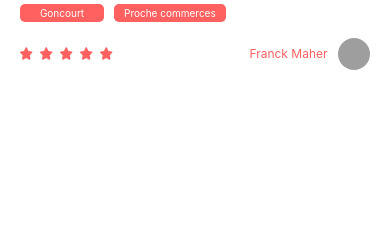
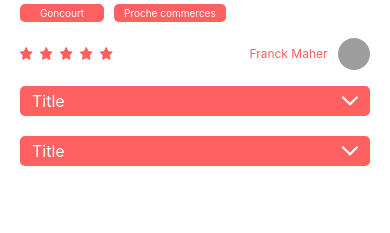
Before and after one commit to PrAndrian/Kasa-app, a React (Create React App) app: page /fiche-logement/0979876d in a window 390 px wide. Shown: the part 412-645 px from the top of the page. Built offline with nearby package versions, Linux system fonts and the light colour scheme; grey boxes are pictures that could not be loaded.

Commit message:
collapse mobile done

```diff
--- a/src/App.module.css
+++ b/src/App.module.css
@@ -322,7 +322,7 @@
     display: flex;
     justify-content: space-between;
     align-items: center;
-    margin : 16px 0;
+    margin-top : 16px;
 }
 
 .star_rating{
@@ -393,3 +393,53 @@
     }
 
 }
+
+/* COLLAPSE ------------------------ */
+
+.collapse_container{
+    display : flex;
+    flex-direction: column;
+    gap : 20px;
+    padding: 16.5px 0;
+}
+
+.collapse{
+    width: 100%;
+}
+
+.collapse_header{
+    display: flex;
+    justify-content: space-between;
+    align-items: center;
+    color: white;
+    background-color: #FF6060;
+    padding : 0 12px;
+    width: 100%;
+    height: 30px;
+    border-radius: 5px;
+}
+
+
+.collapse_icon_active{
+    transform: rotate(-180deg);
+}
+
+.collapse_content{
+    display: none;
+    width: 100%;
+    height: fit-content;
+    padding: 17px 11px ;
+    color : #FF6060;
+    background-color: #F6F6F6;
+    border-radius: 0 0 5px 5px;
+}
+
+.collapse_content_active{
+    display: block;
+}
+
+.collapse_list > *{
+    list-style:none;
+    padding:0;
+    margin:0;
+}
--- a/src/components/Collapse.js
+++ b/src/components/Collapse.js
@@ -0,0 +1,35 @@
+import React, { useState } from 'react'
+import styles from '../App.module.css'
+import chevron_down from '../images/chevron_down.svg'
+
+const Collapse = ({description, equipments }) => {
+
+    const [active, setActive] = useState(false)
+
+    const handleClick = () => {
+        setActive(!active)
+    }
+
+    return (
+        <div onClick={handleClick} className={styles.collapse}>
+            <header className={styles.collapse_header}>
+                <span>Title</span>
+                <img
+                    className={active ? styles.collapse_icon_active : undefined}
+                    src={chevron_down}
+                    alt='icon dépliant fermé'
+                />
+            </header>
+            <div className={!active ? styles.collapse_content : styles.collapse_content +" "+ styles.collapse_content_active  }>
+                <p>{description && description }</p>
+                <ul className={styles.collapse_list}>
+                    {equipments && equipments.map((equipement,i)=>{
+                        return <li key={i}>{equipement}</li>
+                    })}
+                </ul>
+            </div>
+        </div>
+    )
+}
+
+export default Collapse
--- a/src/pages/Accomodation.js
+++ b/src/pages/Accomodation.js
@@ -6,6 +6,7 @@ import listLogement from '../__mock_data__/logements.json'
 import Tag from '../components/Tag'
 import start_up from '../images/start_up.svg'
 import start_down from '../images/start_down.svg'
+import Collapse from '../components/Collapse'
 
 const Accomodation = () => {
   const {logementId} = useParams()
@@ -33,12 +34,12 @@ const Accomodation = () => {
           <div className={styles.star_rating}>
             {
               Array.apply(null, { length: logementData[0].rating }).map((e, i) =>
-                <img  className={styles.star} src={start_up} alt="note_étoilé"/>
+                <img key={i} className={styles.star} src={start_up} alt="note_étoilé"/>
               )
             }
             {
               Array.apply(null, { length: 5-logementData[0].rating }).map((e, i) =>
-                <img className={styles.star} src={start_down} alt="note_étoilé"/>
+                <img key={i} className={styles.star} src={start_down} alt="note_étoilé"/>
               )
             }
           </div>
@@ -52,6 +53,11 @@ const Accomodation = () => {
           </div>
         </footer>
       </section>
+
+      <section className={styles.collapse_container}>
+        <Collapse description={logementData[0].description}/>
+        <Collapse equipments={logementData[0].equipments} />
+      </section>
     </div>
   )
 }
```
Also changed, not shown: src/images/chevron_down.svg (added).
